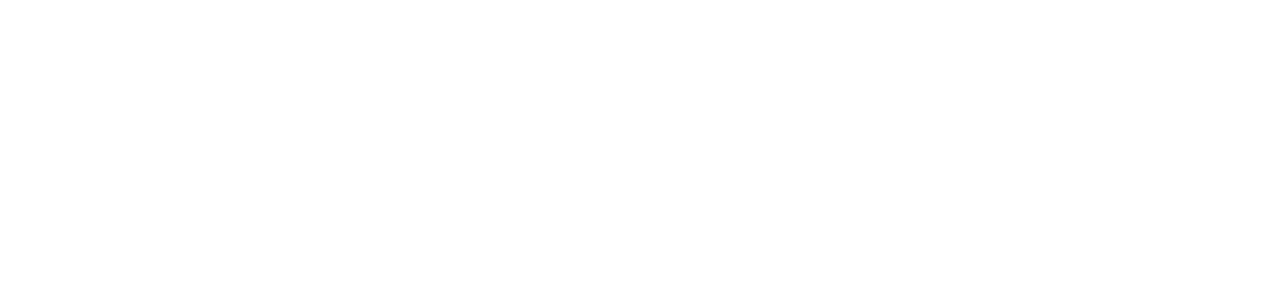
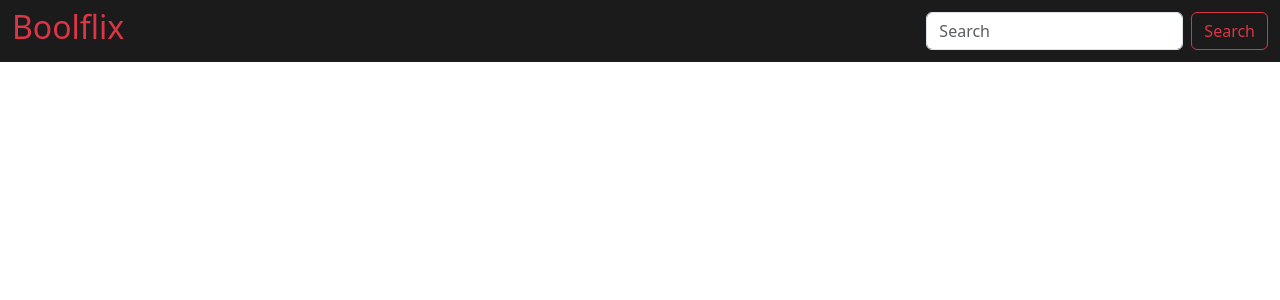
Before and after one commit to Riccardo-Potalivo/vite-boolflix, a Vue app: page / in a window 1280 px wide. Shown: the top 300 px of the page. Built offline with nearby package versions, Linux system fonts and the light colour scheme.

Commit message:
navbar-set

```diff
--- a/src/App.vue
+++ b/src/App.vue
@@ -1,15 +1,25 @@
 <template>
-  <div>
+  <header>
+    <NavbarComponent/>
+  </header>
 
-  </div>
 </template>
 
 <script>
+  import NavbarComponent from './components/NavbarComponent.vue'
   export default {
+    components: {
+      NavbarComponent
+    }
 
   }
 </script>
 
 <style lang="scss" scoped>
+@use './assets/styles/partials/variables' as *;
+
+header {
+  background-color: $BgDark;
+}
 
 </style>
--- a/src/assets/styles/partials/_variables.scss
+++ b/src/assets/styles/partials/_variables.scss
@@ -1,3 +1,4 @@
 /****************************************
 palette
 ****************************************/
+$BgDark: #1B1B1B;
--- /dev/null
+++ b/src/components/NavbarComponent.vue
@@ -0,0 +1,24 @@
+<template>
+    <nav class="navbar navbar-expand-lg">
+        <div class="container-fluid">
+            <h2 class="text-danger ">Boolflix</h2>
+
+            <form class="d-flex" role="search">
+                <input class="form-control me-2 " type="search" placeholder="Search" aria-label="Search">
+                <button class="btn btn-outline-danger" type="submit">Search</button>
+            </form>
+
+        </div>
+    </nav>
+</template>
+
+<script>
+    export default {
+        name: 'NavbarComponent',
+
+    }
+</script>
+
+<style lang="scss" scoped>
+
+</style>
```
